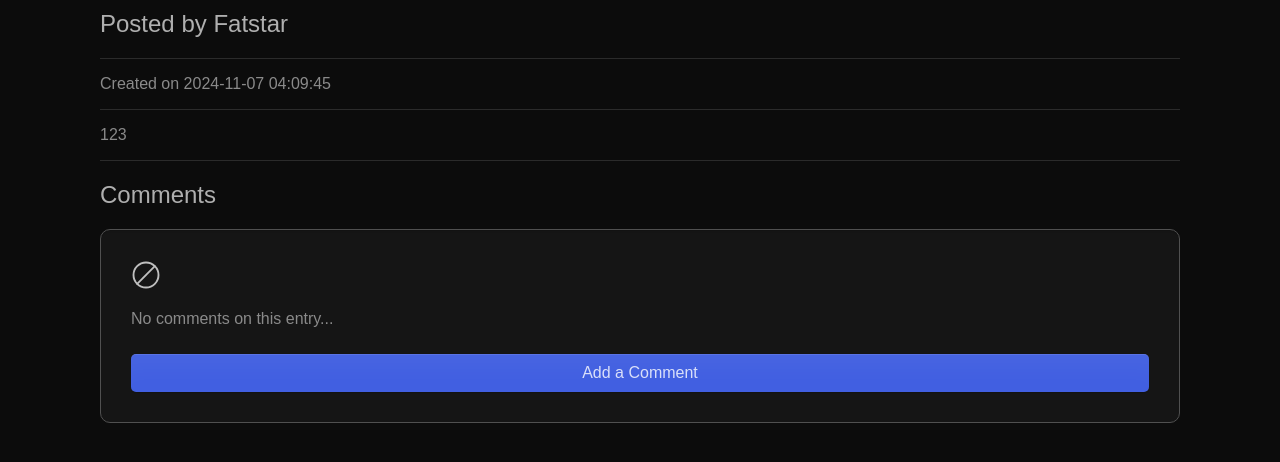
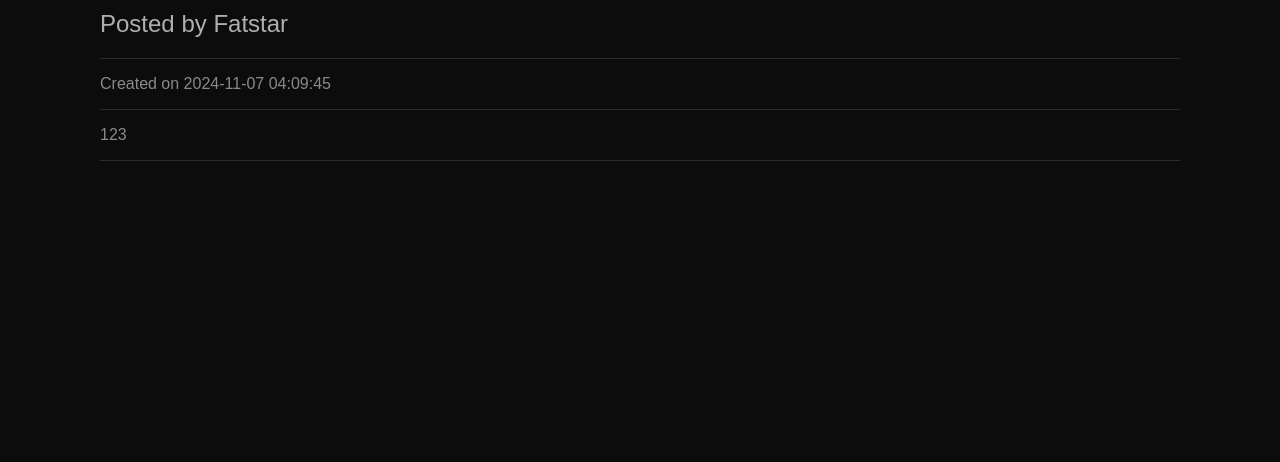
Before and after one commit to wnzeuton/p00, a Flask app: page /blogs/10/2 in a window 1280 px wide. Shown: the part 161-623 px from the top of the page. Run offline with Flask 3, Linux system fonts and the light colour scheme; data comes from the database, SQL or seed files in the repository; both versions use the stored data as it was after the commit; some web fonts are replaced.

Commit message:
comments destroyed

```diff
--- a/app/blog_routes.py
+++ b/app/blog_routes.py
@@ -121,14 +121,16 @@ def view_entry(blog_id, entry_id):
     else:
         return redirect(f'/blogs/{blog_id}')
     entry_author = get_user("id", entry_author)[1]
+    is_owner = sign_in_state(session) and entry_author == session['user'][1]
     c.execute("SELECT title FROM blogs WHERE id =?", (blog_id,))
     blog_name = c.fetchone()[0]
     conn.close()
-    return render_template('blogs/entry.html', entry_title = entry_title, entry_author = entry_author, entry_date = entry_date, blog_id = blog_id, blog_name = blog_name, entry_content = entry_content)
+    return render_template('blogs/entry.html', entry_title = entry_title, entry_author = entry_author, entry_date = entry_date, blog_id = blog_id, blog_name = blog_name, entry_content = entry_content, entry_id = entry_id, is_owner = is_owner)
 
 # EDIT AND CREATE POSTS
-@app.route("/edit")
-def edit():
+@app.route("/blogs/<int:blog_id>/<int:entry_id>/edit")
+def edit_entry(blog_id, entry_id):
+    # fix
     return render_template("blogs/editpost.html")
 
 @app.route("/category", methods=['GET', 'POST'])
--- a/app/db_scripts/clear_db.py
+++ b/app/db_scripts/clear_db.py
@@ -9,7 +9,7 @@ from app.config import DB_FILE
 def clear_database():
     conn = sqlite3.connect(DB_FILE)
     c = conn.cursor()
-    tables = ['users', 'categories', 'posts', 'comments', 'blogs']
+    tables = ['users', 'categories', 'posts', 'blogs']
     try:
         for table in tables:
             c.execute(f'DELETE FROM {table};')
--- a/app/templates/blogs/entry.html
+++ b/app/templates/blogs/entry.html
@@ -27,13 +27,11 @@ p00 -- scenario 2
         <p>{{ entry_content|safe }}</p>
     </section>
     <div class="divider"></div>
-    <section class = "entry-comments">
-        <h2>Comments</h2>
-        <article class="blog-post-empty">
-            <img src="{{ url_for('static', filename='images/icons/none.svg') }}" alt="No Comments" style="width: 30px; margin-right: 10px">
-            <p>No comments on this entry...</p>
-            <a href= "/" ><button>Add a Comment</button></a>
-        </article>
-    </section>
+    {% if is_owner %}
+        <a href = "{{ url_for('edit_entry', blog_id=blog_id, entry_id=entry_id)}}" style="display: flex; justify-content: center; align-content: center; flex-wrap: wrap">
+            <img src="{{ url_for('static', filename='images/icons/add.svg') }}" alt="Edit Entry" style="width: 30px; margin-right: 10px">
+            <h2 style="color: #2773E4">Edit Entry</h2>
+        </a>
+    {% endif %}
 </body>
 </html>
--- a/app/templates/utilities/user.html
+++ b/app/templates/utilities/user.html
@@ -36,9 +36,7 @@ p00 -- scenario 2
 {% else %}
     <p>No blogs found.</p>
 {% endif %}
-<h2>Comments</h2>
 {% endif %}
-
 </body>
 
 </html>
```
Also changed, not shown: app/db_scripts/setup_db.py (+0 -13 lines), app/templates/blogs/edit_entry.html (added, +19 -0 lines), app/__init__.py (line endings or trailing spaces), app/xase.db.
